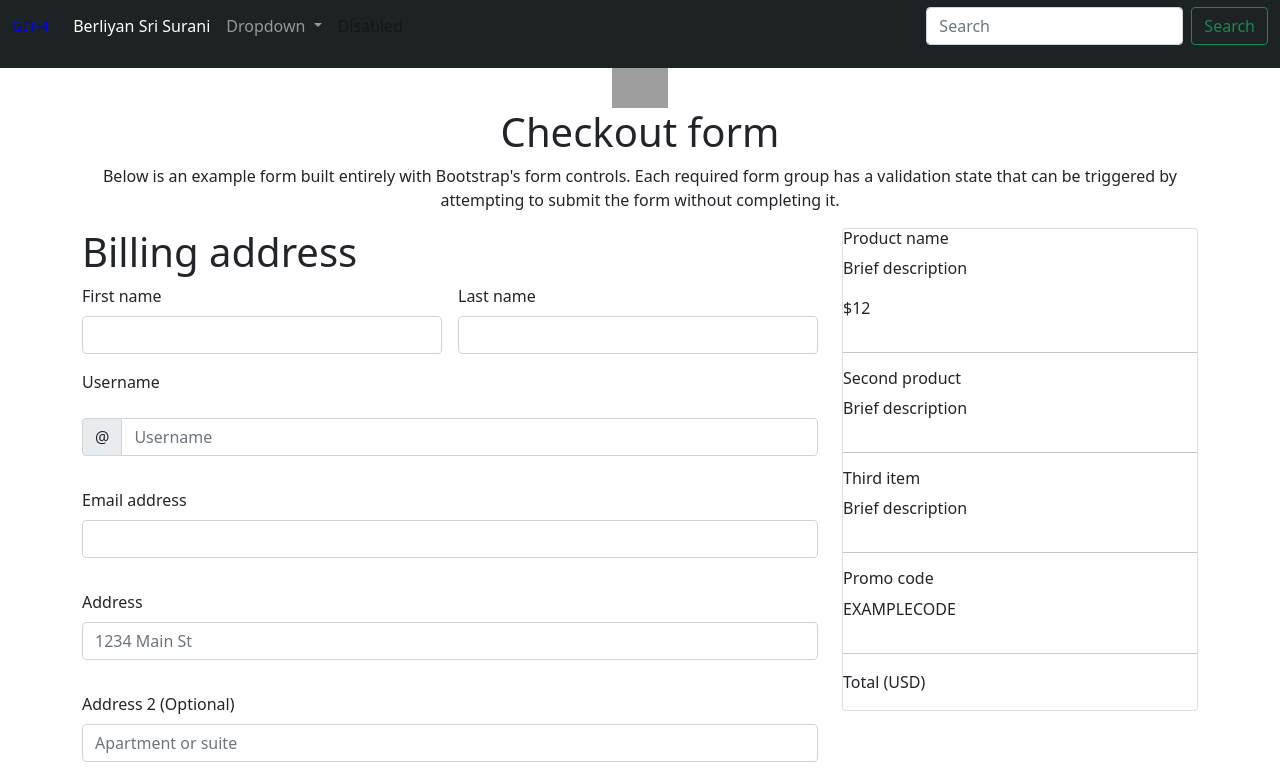
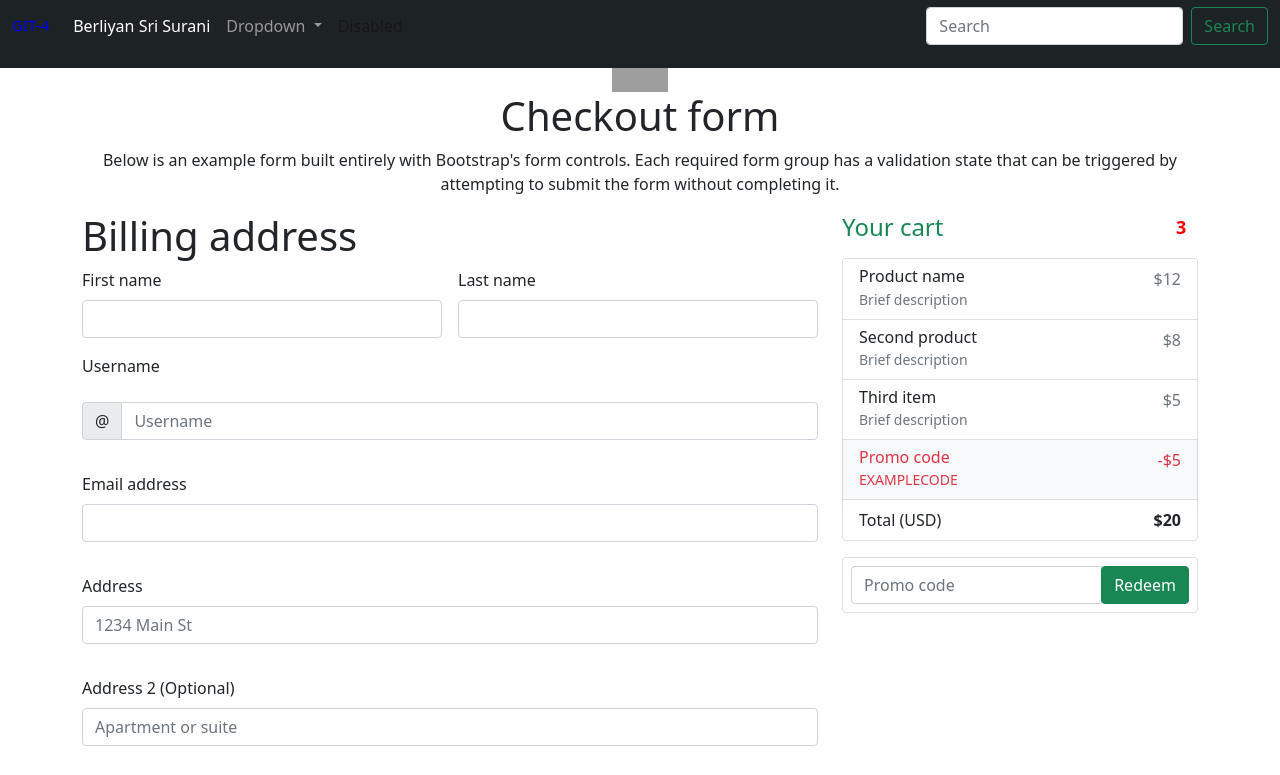
Before and after one commit to brlynss/final-learen-html, a plain HTML site: page index.html in a window 1280 px wide. Shown: the top 775 px of the page. Drawn offline with nearby package versions, Linux system fonts and the light colour scheme; grey boxes are pictures that could not be loaded.

```diff
--- a/index.html
+++ b/index.html
@@ -15,8 +15,7 @@
   </head>
   <body>
     <nav
-      class="navbar navbar-expand-lg navbar-light bg-light col-md-12"
-      style="position: relative"
+      class="navbar navbar-expand-lg navbar-light bg-light col-md-12 fixed-top"
     >
       <div class="container-fluid">
         <a class="navbar-brand" href="#" style="color: blue; font-size: 15px"
@@ -269,21 +268,67 @@
         </div>
 
         <div class="col-md-4">
-          <div class="card">
-            <h6>Product name</h6>
-            <p>Brief description</p>
-            <p>$12</p>
-            <hr />
-            <h6>Second product</h6>
-            <p>Brief description</p>
-            <hr />
-            <h6>Third item</h6>
-            <p>Brief description</p>
-            <hr />
-            <h6>Promo code</h6>
-            <p>EXAMPLECODE</p>
-            <hr />
-            <p>Total (USD)</p>
+          <div>
+            <h4 class="d-flex justify-content-between align-items-center mb-3">
+              <span class="text-success">Your cart</span>
+              <span class="badge badge-secondary badge-pill" style="color: red"
+                >3</span
+              >
+            </h4>
+            <ul class="list-group mb-3">
+              <li
+                class="list-group-item d-flex justify-content-between lh-condensed"
+              >
+                <div>
+                  <h6 class="my-0">Product name</h6>
+                  <small class="text-muted">Brief description</small>
+                </div>
+                <span class="text-muted">$12</span>
+              </li>
+              <li
+                class="list-group-item d-flex justify-content-between lh-condensed"
+              >
+                <div>
+                  <h6 class="my-0">Second product</h6>
+                  <small class="text-muted">Brief description</small>
+                </div>
+                <p class="text-muted">$8</p>
+              </li>
+              <li
+                class="list-group-item d-flex justify-content-between lh-condensed"
+              >
+                <div>
+                  <h6 class="my-0">Third item</h6>
+                  <small class="text-muted">Brief description</small>
+                </div>
+                <span class="text-muted">$5</span>
+              </li>
+              <li
+                class="list-group-item d-flex justify-content-between bg-light"
+              >
+                <div class="text-danger">
+                  <h6 class="my-0">Promo code</h6>
+                  <small>EXAMPLECODE</small>
+                </div>
+                <span class="text-danger">-$5</span>
+              </li>
+              <li class="list-group-item d-flex justify-content-between">
+                <span>Total (USD)</span>
+                <strong>$20</strong>
+              </li>
+            </ul>
+            <form class="card p-2">
+              <div class="input-group">
+                <input
+                  type="text"
+                  class="form-control"
+                  placeholder="Promo code"
+                />
+                <div class="input-group-append">
+                  <button type="submit" class="btn btn-success">Redeem</button>
+                </div>
+              </div>
+            </form>
           </div>
         </div>
         <div
```
Also changed, not shown: tgs-web.html (added, +37 -0 lines).
